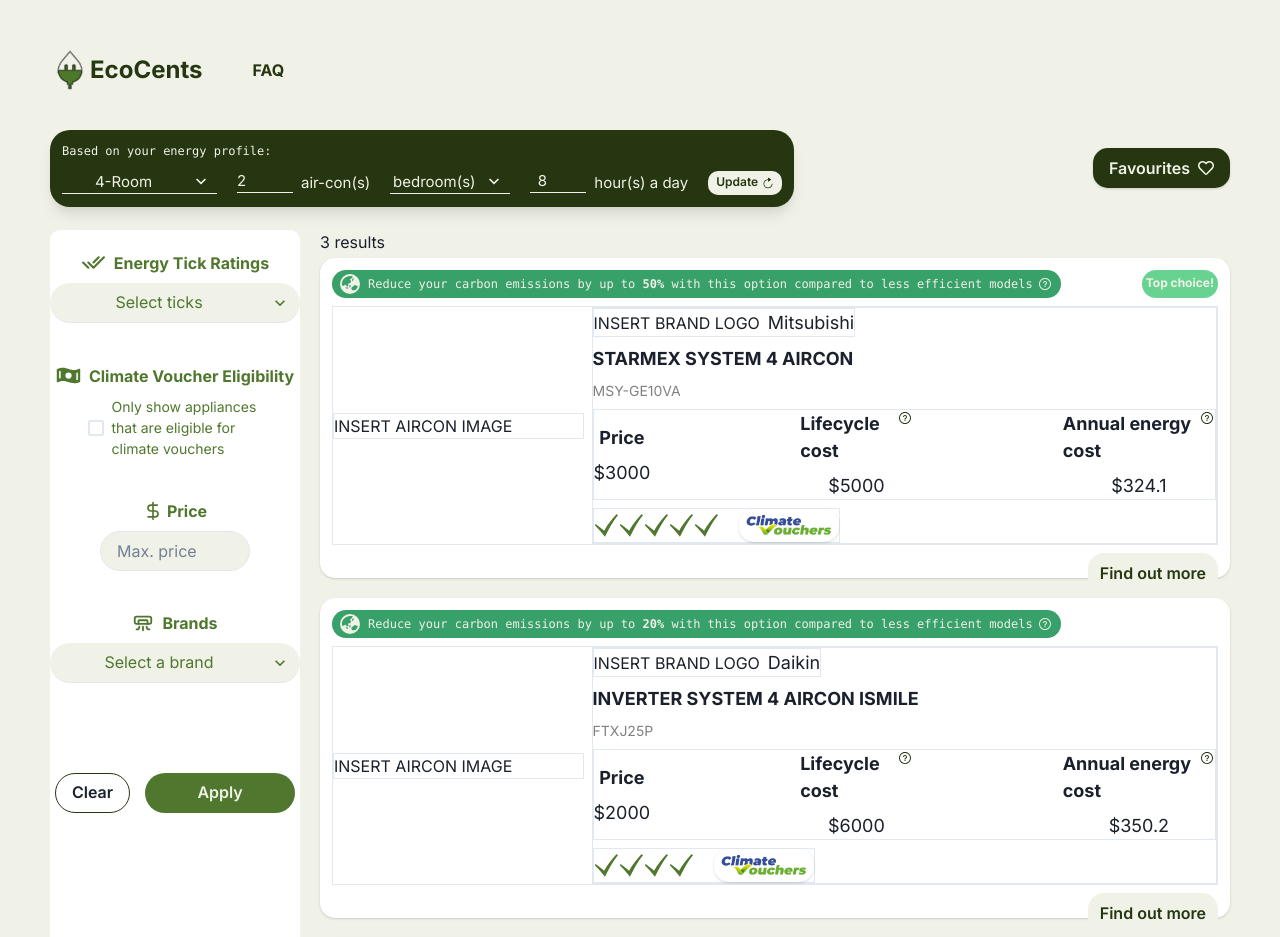
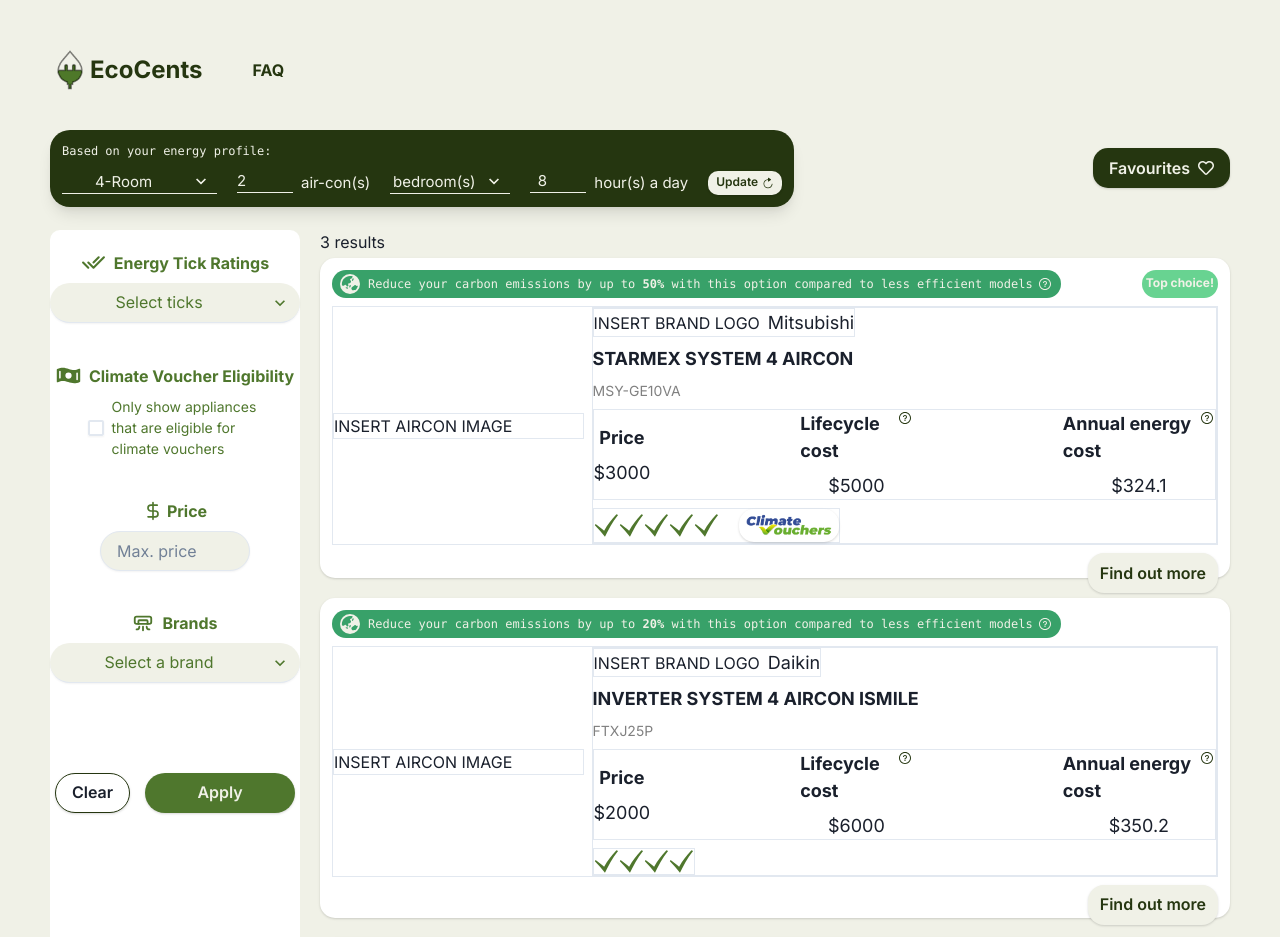
Before and after one commit to bfg-www/web, a Next.js app: page /profile in a window 1280 px wide. Shown: the top 937 px of the page. Built offline with nearby package versions, Linux system fonts and the light colour scheme.

Commit message:
Apply conditional display of climate voucher

```diff
--- a/src/app/profile/page.tsx
+++ b/src/app/profile/page.tsx
@@ -273,6 +273,8 @@
   product: Aircon
   showTopChoiceTag: boolean
 }) {
+  const isClimateVoucherEligible = product.greenTicks === 5
+
   return (
     <VStack
       backgroundColor="white"
@@ -356,6 +358,7 @@
             <HStack spacing={0}>
               {generateTickIcons(Number(product.greenTicks))}
             </HStack>
+            {isClimateVoucherEligible && (
               <Box width="100px" borderRadius="15px" boxShadow="base">
                 <Image
                   src={climateVoucherLogo}
@@ -363,6 +366,7 @@
                   width={100}
                 />
               </Box>
+            )}
           </HStack>
         </VStack>
       </HStack>
@@ -373,6 +377,7 @@
         color="#253610"
         borderRadius="16px"
         p={3}
+        boxShadow="base"
       >
         Find out more
       </Button>
@@ -484,6 +489,7 @@
           borderRadius="20px"
           focusBorderColor="#4F772D"
           variant="flushed"
+          boxShadow="sm"
           sx={{ textAlign: 'center' }}
           onChange={(e) =>
             handleParamChange('greenTicks', Number(e.target.value))
@@ -505,6 +511,7 @@
         </HStack>
         <HStack width="70%">
           <Checkbox
+            boxShadow="sm"
             colorScheme="green"
             size="md"
             isChecked={filters.isClimateVoucherEligibleOnly}
@@ -543,6 +550,7 @@
               bg="#F0F1E7"
               placeholder="Max. price"
               borderRadius="20px"
+              boxShadow="sm"
             />
           </NumberInput>
         </HStack>
@@ -563,6 +571,7 @@
           borderRadius="20px"
           focusBorderColor="#4F772D"
           variant="flushed"
+          boxShadow="sm"
           sx={{ textAlign: 'center' }}
           onChange={(e) => handleParamChange('brand', e.target.value)}
         >
@@ -581,6 +590,7 @@
           borderColor="#253610"
           borderRadius="20px"
           onClick={handleReset}
+          boxShadow="base"
         >
           Clear
         </Button>
@@ -592,6 +602,7 @@
           borderRadius="20px"
           width="150px"
           onClick={() => onSubmit(filters)}
+          boxShadow="base"
         >
           Apply
         </Button>
@@ -731,6 +742,7 @@
             alignSelf="flex-end"
             iconSpacing={1}
             rightIcon={<IoIosRefresh />}
+            boxShadow="base"
           >
             Update
           </Button>
```
Lines whose indentation alone changed are shown as unchanged.
